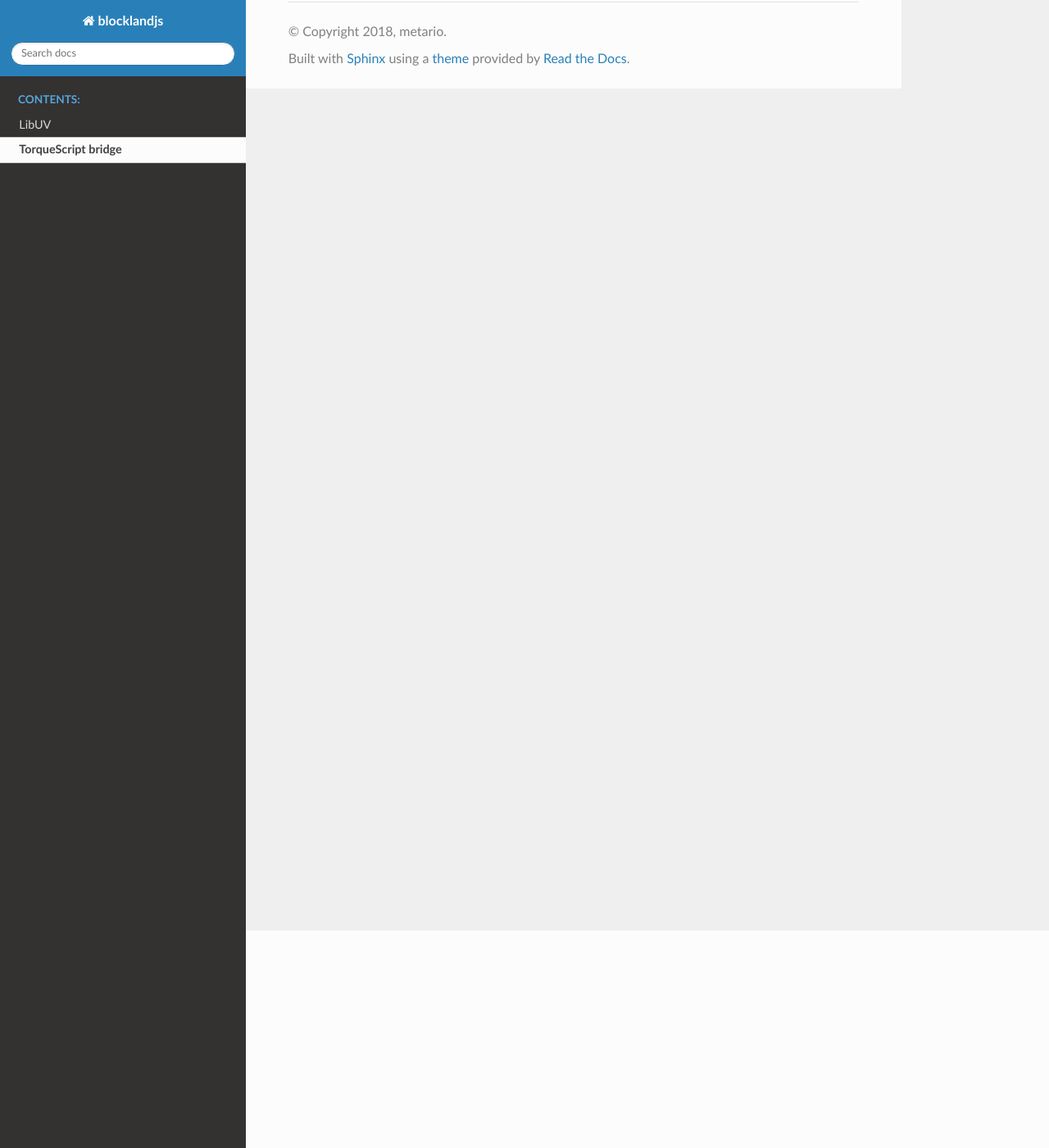
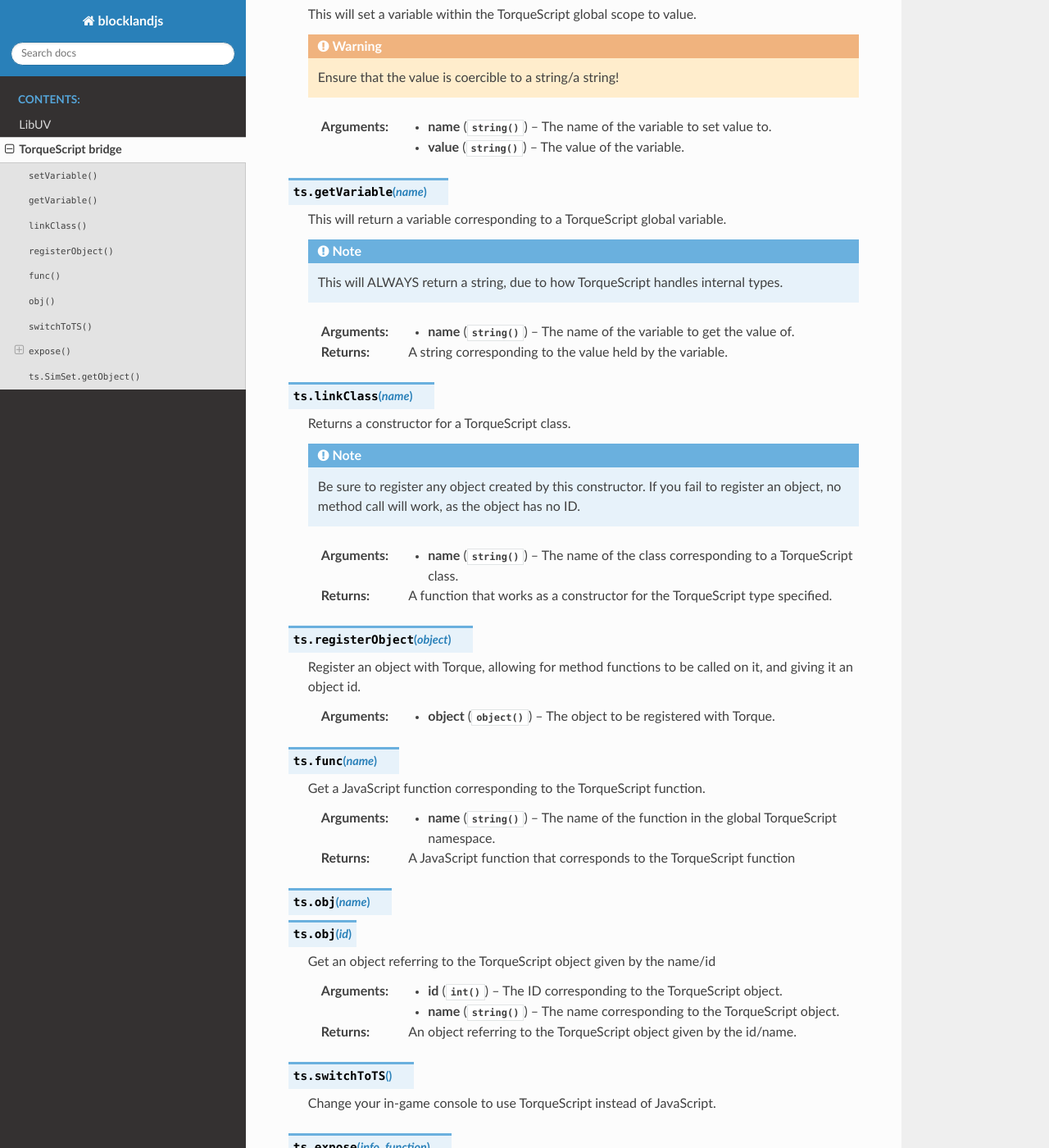
Before and after one commit to ellie-idb/blocklandjs, a Sphinx documentation site: the page built from docs/source/ts_bridge.rst, in a window 1280 px wide and 1400 px high, scrolled down 265 px. Shown: the whole window at 82% size. Built offline with Sphinx 7.4.7 and the Read the Docs theme 2.0.0, drawn with Linux system fonts in a browser that asks for light colours; formulas are drawn with MathJax 3; some of the changed text lies outside the part shown.

Commit message:
TS bridge documentation.

```diff
--- a/docs/source/ts_bridge.rst
+++ b/docs/source/ts_bridge.rst
@@ -1,4 +1,93 @@
 TorqueScript bridge
 ===================
 
-Blah blah whatever
+The TorqueScript bridge is a way to communicate between JavaScript and TorqueScript. It is purely meant as a compatibility layer.
+
+.. js:module:: ts
+
+.. js:method:: setVariable(name, value)
+
+	This will set a variable within the TorqueScript global scope to value.
+
+	.. warning:: Ensure that the value is coercible to a string/a string!
+
+	:param string name: The name of the variable to set value to.
+	:param string value: The value of the variable.
+
+.. js:method:: getVariable(name)
+
+	This will return a variable corresponding to a TorqueScript global variable.
+
+	.. note:: This will ALWAYS return a string, due to how TorqueScript handles internal types.
+
+	:param string name: The name of the variable to get the value of.
+
+	:returns: A string corresponding to the value held by the variable.
+
+.. js:method:: linkClass(name)
+
+	Returns a constructor for a TorqueScript class.
+
+	.. note:: Be sure to register any object created by this constructor. If you fail to register an object, no method call will work, as the object has no ID.
+
+	:param string name: The name of the class corresponding to a TorqueScript class.
+	:returns: A function that works as a constructor for the TorqueScript type specified.
+
+.. js:method:: registerObject(object)
+
+	Register an object with Torque, allowing for method functions to be called on it, and giving it an object id.
+
+	:param object object: The object to be registered with Torque.
+
+.. js:method:: func(name)
+
+	Get a JavaScript function corresponding to the TorqueScript function.
+
+	:param string name: The name of the function in the global TorqueScript namespace.
+
+	:returns: A JavaScript function that corresponds to the TorqueScript function
+
+.. js:method:: obj(name)
+	obj(id)
+
+	Get an object referring to the TorqueScript object given by the name/id
+
+	:param int id: The ID corresponding to the TorqueScript object.
+
+	:param string name: The name corresponding to the TorqueScript object.
+
+	:returns: An object referring to the TorqueScript object given by the id/name.
+
+.. js:method:: switchToTS()
+
+	Change your in-game console to use TorqueScript instead of JavaScript.
+
+.. js:method:: expose(info, function)
+
+	.. js:attribute:: info.class
+
+		The class that the function should be registered to. Optional.
+
+	.. js:attribute:: info.name
+
+		The name that the function should be registered as.
+
+	.. js:attribute:: info.description
+
+		The description that the function should have. Optional.
+
+	:param object info: An object containing all of the attributes listed above.
+	:param function function: A function that should be called every time the TorqueScript callback is called.
+
+	Exposes a JavaScript function to TorqueScript.
+
+.. js:method:: ts.SimSet.getObject(SimSet, id)
+
+	Get an object inside of a SimSet.
+
+	.. warning:: This DOES NOT DO ANY BOUND CHECKING. Assume this to be a very insecure function.
+
+	:param object SimSet: An object referring to a TorqueScript SimSet.
+	:param int id: The integer referring to the object's position within the SimSet.
+
+	:returns: An object that is found at the index given, inside of the SimSet.
```
